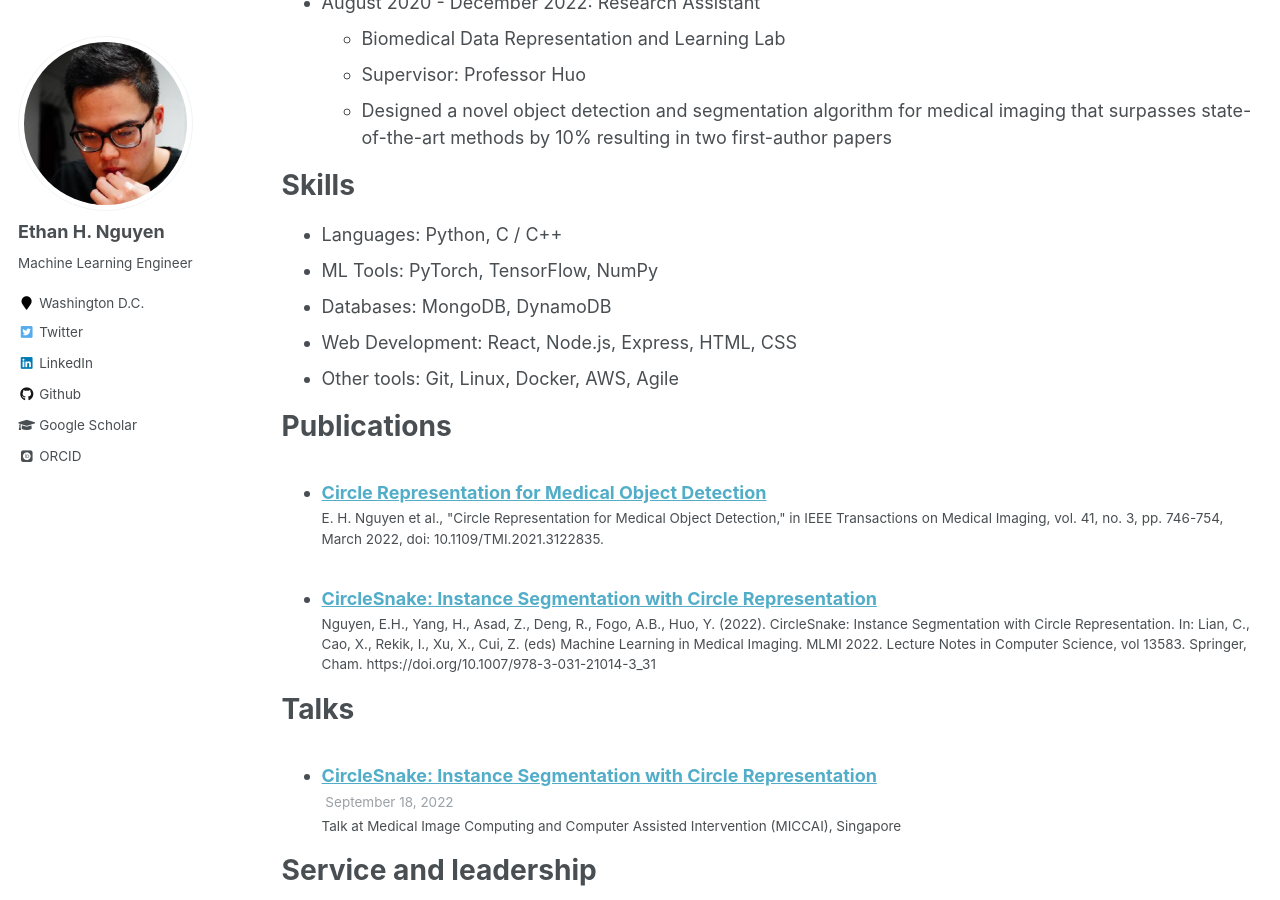
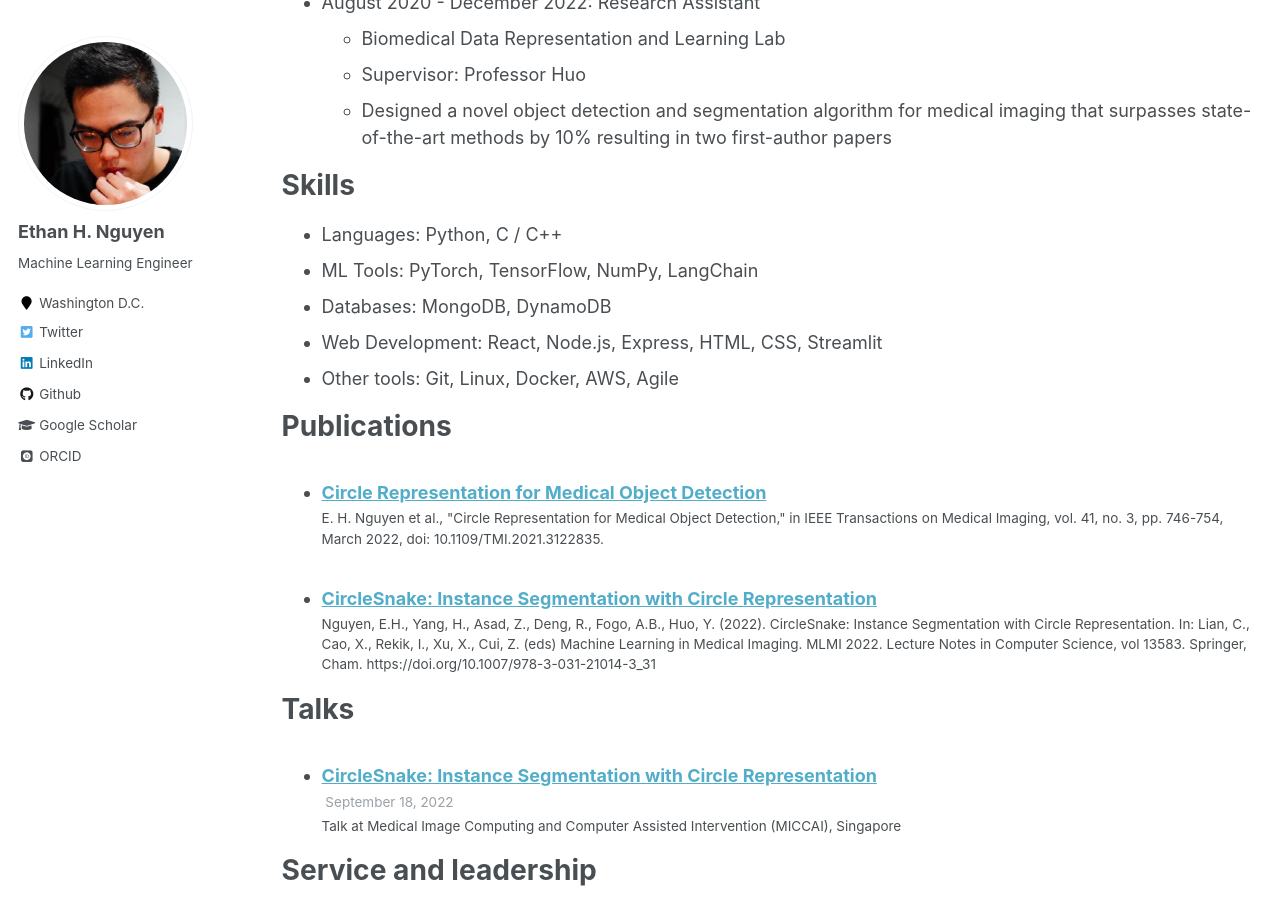
Before and after one commit to EthanHNguyen/ethanhnguyen.github.io, a Jekyll site: the page built from _pages/cv.md, in a window 1280 px wide and 900 px high, scrolled down 635 px. Built offline with Jekyll 4.4.1, drawn with Linux system fonts in a browser that asks for light colours; some web fonts are replaced.

Commit message:
resume: add ML skills

```diff
--- a/_pages/cv.md
+++ b/_pages/cv.md
@@ -33,9 +33,9 @@ Work experience
 Skills
 ======
 * Languages: Python, C / C++
-* ML Tools: PyTorch, TensorFlow, NumPy
+* ML Tools: PyTorch, TensorFlow, NumPy, LangChain
 * Databases: MongoDB, DynamoDB
-* Web Development: React, Node.js, Express, HTML, CSS
+* Web Development: React, Node.js, Express, HTML, CSS, Streamlit
 * Other tools: Git, Linux, Docker, AWS, Agile
 
 Publications
```
